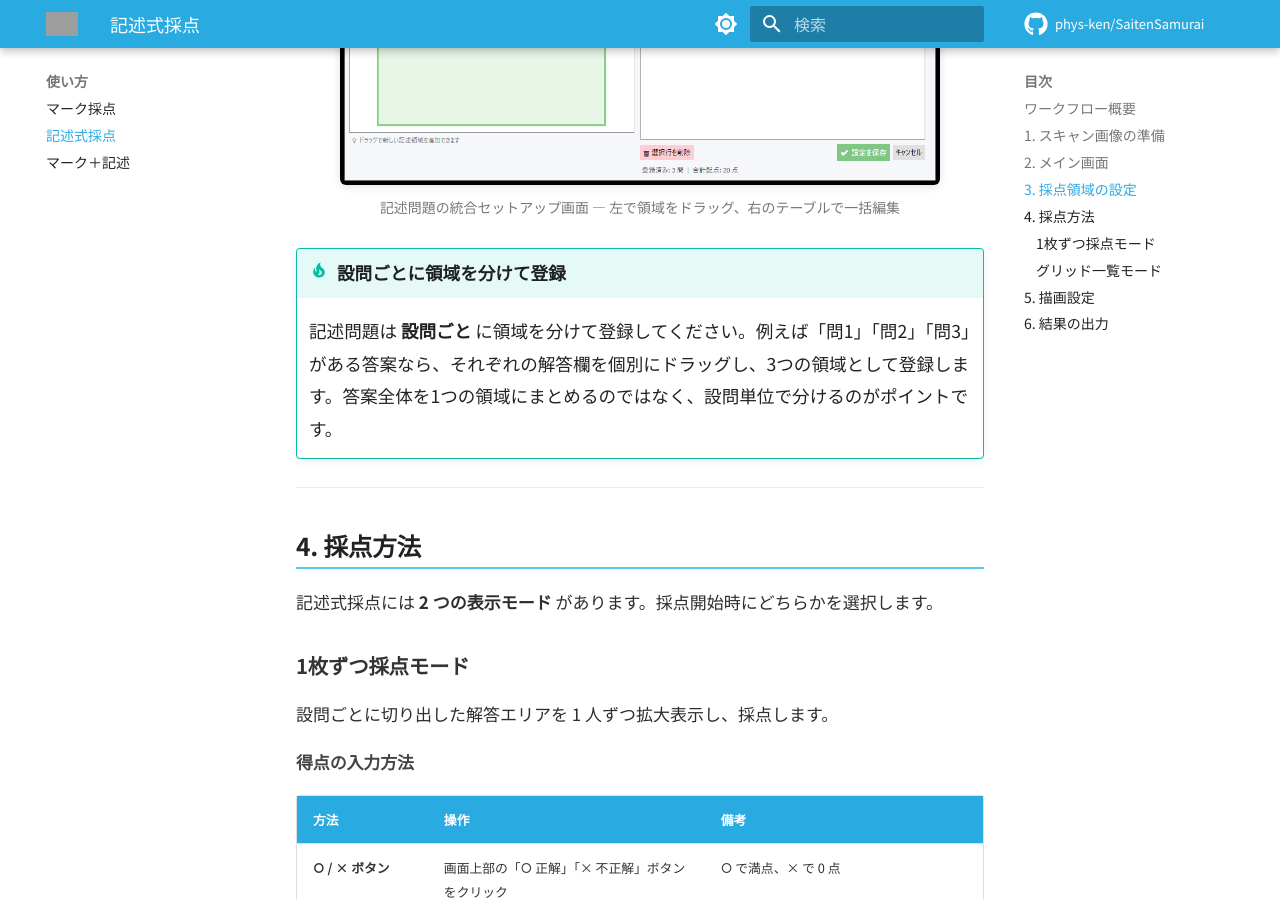
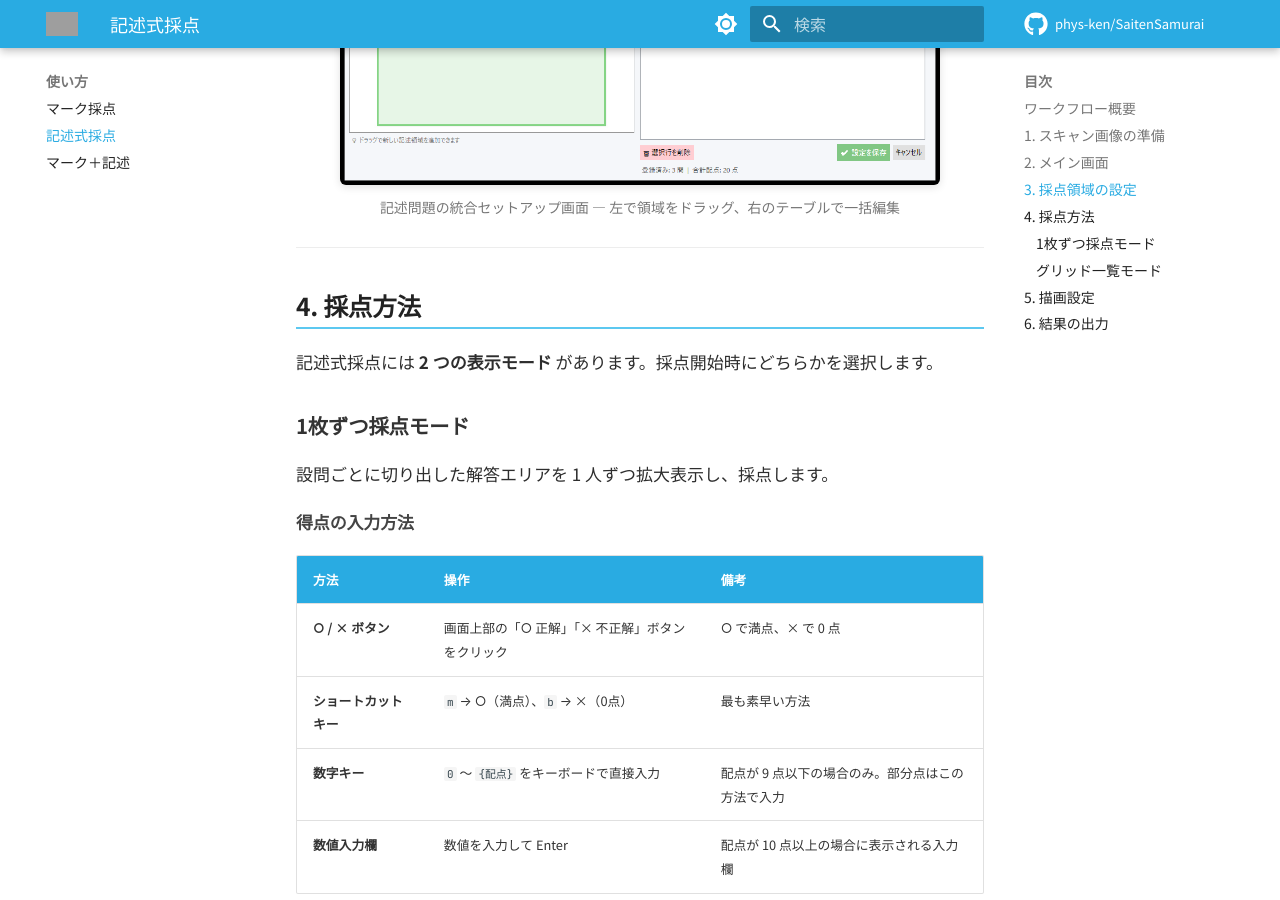
Before and after one commit to phys-ken/SaitenSamurai, an MkDocs documentation site: the page built from docs/usage/descriptive.md, in a window 1280 px wide and 900 px high, scrolled down 2097 px. Built offline with MkDocs 1.6.1 and Material for MkDocs 9.7.7, drawn with Linux system fonts in a browser that asks for light colours; comment, search, counter and statistics services are not loaded; grey boxes are pictures that could not be loaded.

Commit message:
docs: 記述式セットアップの不要なtipカード削除

```diff
--- a/docs/usage/descriptive.md
+++ b/docs/usage/descriptive.md
@@ -44,9 +44,6 @@
 
 ![統合セットアップ](../images/19_integrated_descriptive_setup.png){ .screenshot }
 <span class="caption">記述問題の統合セットアップ画面 — 左で領域をドラッグ、右のテーブルで一括編集</span>
-
-!!! tip "設問ごとに領域を分けて登録"
-    記述問題は **設問ごと** に領域を分けて登録してください。例えば「問1」「問2」「問3」がある答案なら、それぞれの解答欄を個別にドラッグし、3つの領域として登録します。答案全体を1つの領域にまとめるのではなく、設問単位で分けるのがポイントです。
 
 ---
 
```
